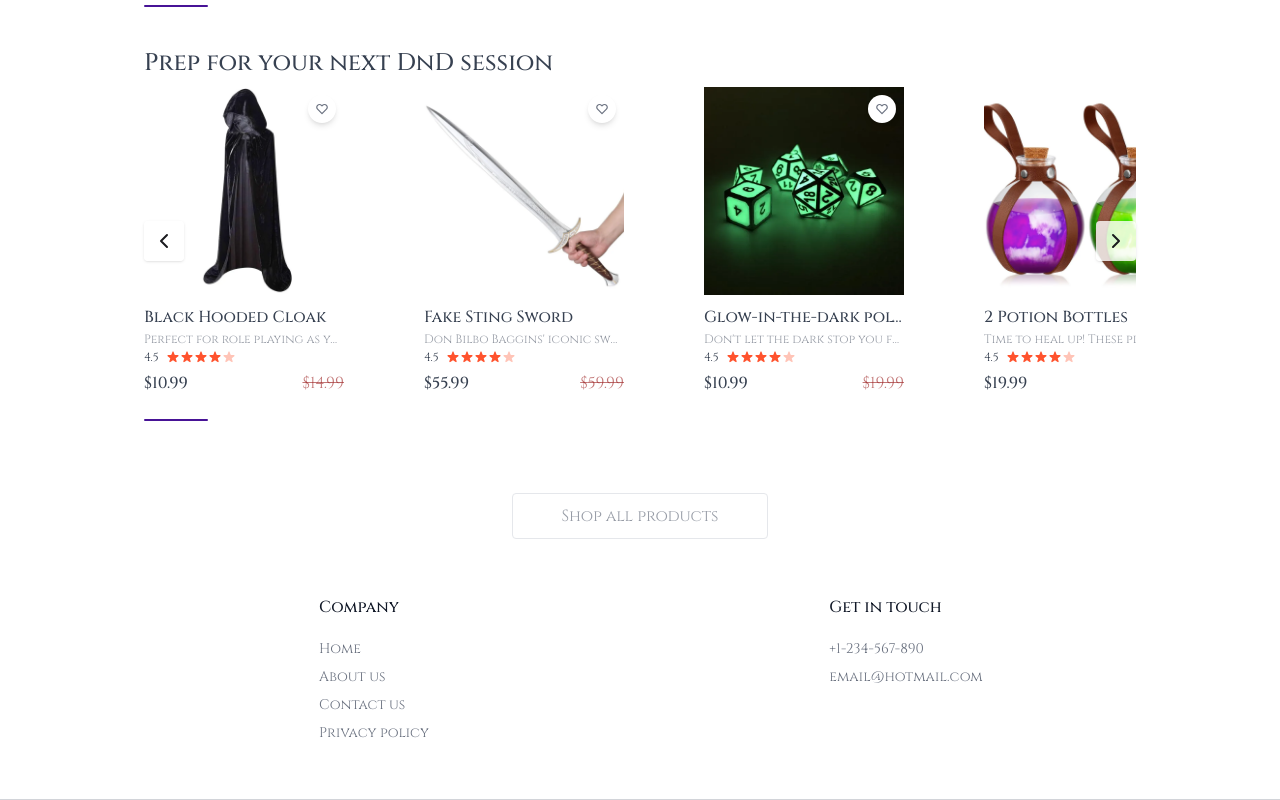
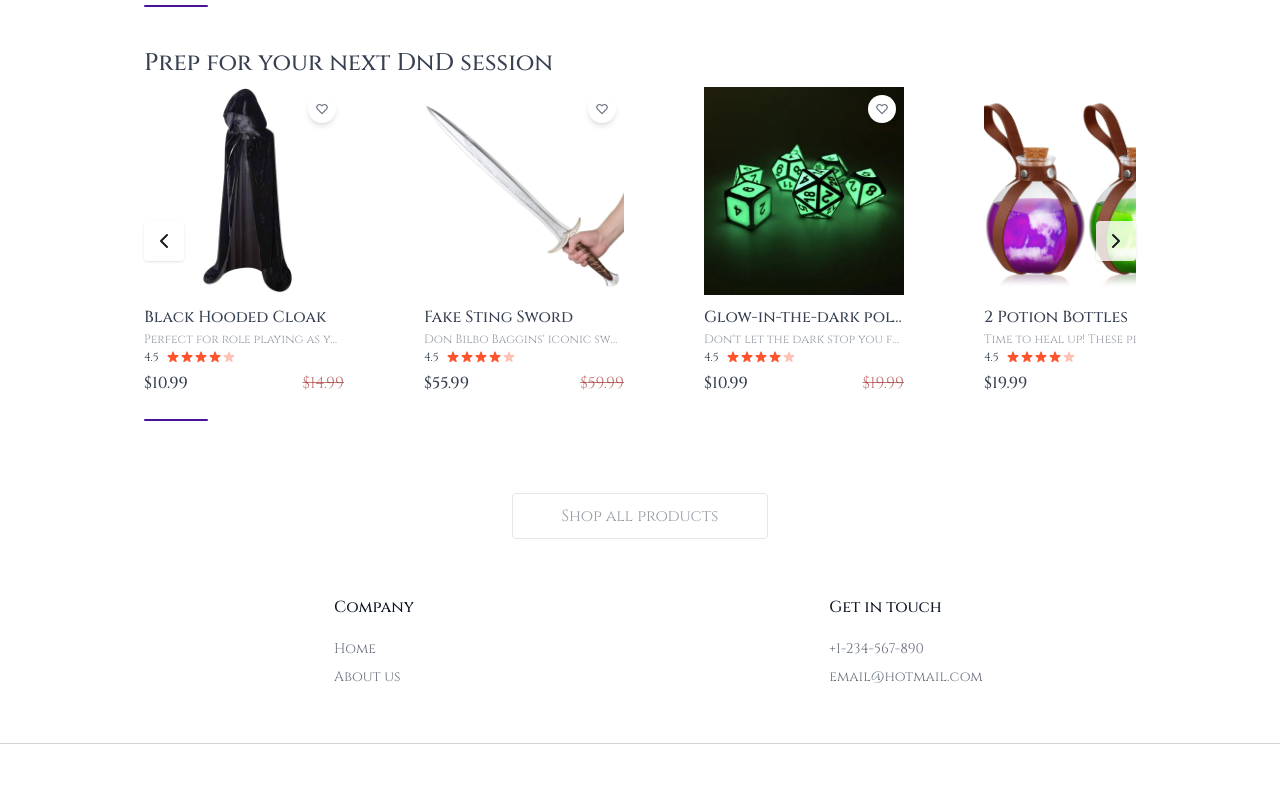
Before and after one commit to DJVelz/Nerdvana, a Next.js app: page / in a window 1280 px wide. Shown: the part 868-1668 px from the top of the page. After the commit the page ends 1612 px from the top, so only its background shows below. Built offline with nearby package versions, Linux system fonts and the light colour scheme.

Commit message:
removed contact us and privacy policy from footer

```diff
--- a/components/Footer.jsx
+++ b/components/Footer.jsx
@@ -15,12 +15,6 @@ const Footer = () => {
               </li>
               <li>
                 <a className="hover:underline transition" href="#">About us</a>
-              </li>
-              <li>
-                <a className="hover:underline transition" href="#">Contact us</a>
-              </li>
-              <li>
-                <a className="hover:underline transition" href="#">Privacy policy</a>
               </li>
             </ul>
           </div>
```
